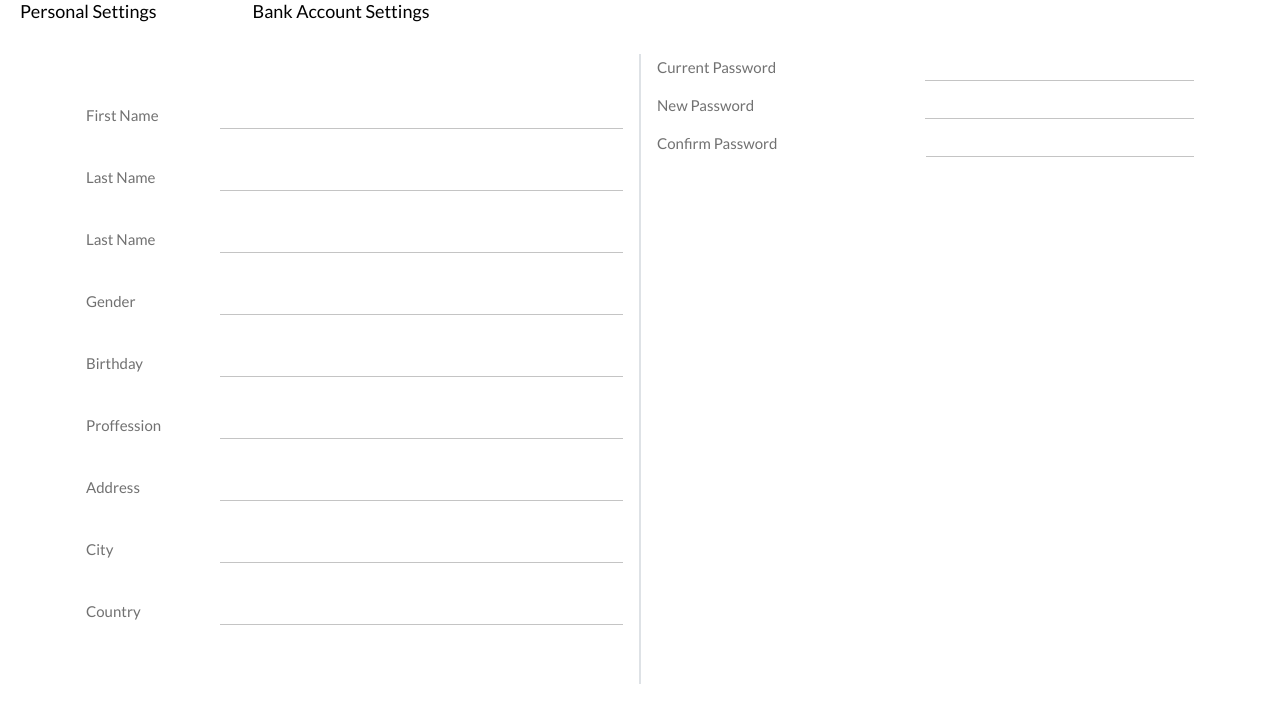
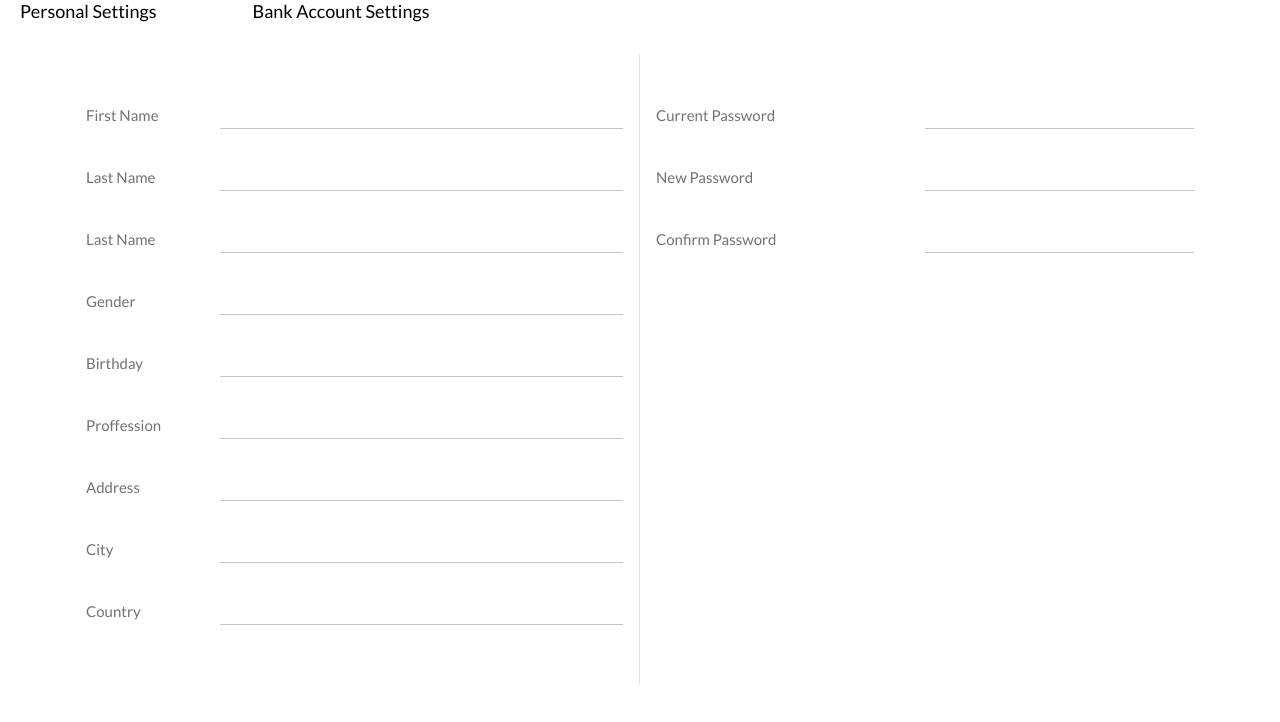
Before and after one commit to Dreezy305/HuntersWall, a Next.js app: page /settings in a window 1280 px wide. Shown: the top 722 px of the page. Built offline with nearby package versions, Linux system fonts and the light colour scheme; no server answers.

Commit message:
settings page, personal settings and bank acc settings

```diff
--- a/components/personalSettings.js
+++ b/components/personalSettings.js
@@ -4,7 +4,7 @@ function PersonalSettings() {
   return (
     <div className="personalSettings">
       <div className="container">
-        <div className="row">
+        <div className="row align-items-baseline">
           <div className="col-lg-6 border-end px-3">
             <form className="row g-4 py-5" onSubmit={(e) => e.preventDefault()}>
               {/* FIRST NAME */}
@@ -136,8 +136,9 @@ function PersonalSettings() {
               </div>
             </form>
           </div>
-          <div className="col-lg-6 border-start px-3">
+          <div className="col-lg-6 px-3">
             {/* CURRENT PSWD */}
+            <form className="row g-4 py-5" onSubmit={(e) => e.preventDefault()}>
               <div className="d-flex justify-content-between align-items-baseline">
                 <label className="form-label label pb-2 me-3">
                   Current Password
@@ -155,7 +156,9 @@ function PersonalSettings() {
 
               {/* NEW PSWD */}
               <div className="d-flex justify-content-between align-items-baseline">
-              <label className="form-label label pb-2 me-3">New Password</label>
+                <label className="form-label label pb-2 me-3">
+                  New Password
+                </label>
                 <br />
                 <input
                   type="text"
@@ -182,6 +185,7 @@ function PersonalSettings() {
                   required
                 />
               </div>
+            </form>
           </div>
         </div>
       </div>
```
Lines whose indentation alone changed are shown as unchanged.
